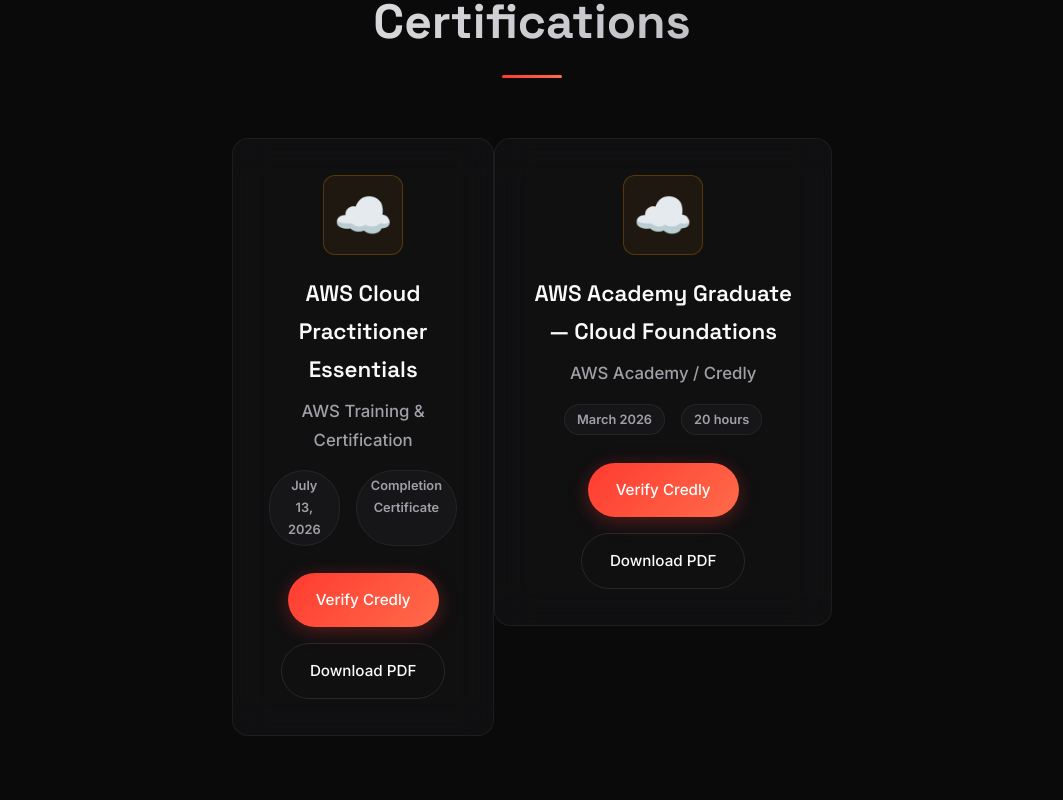
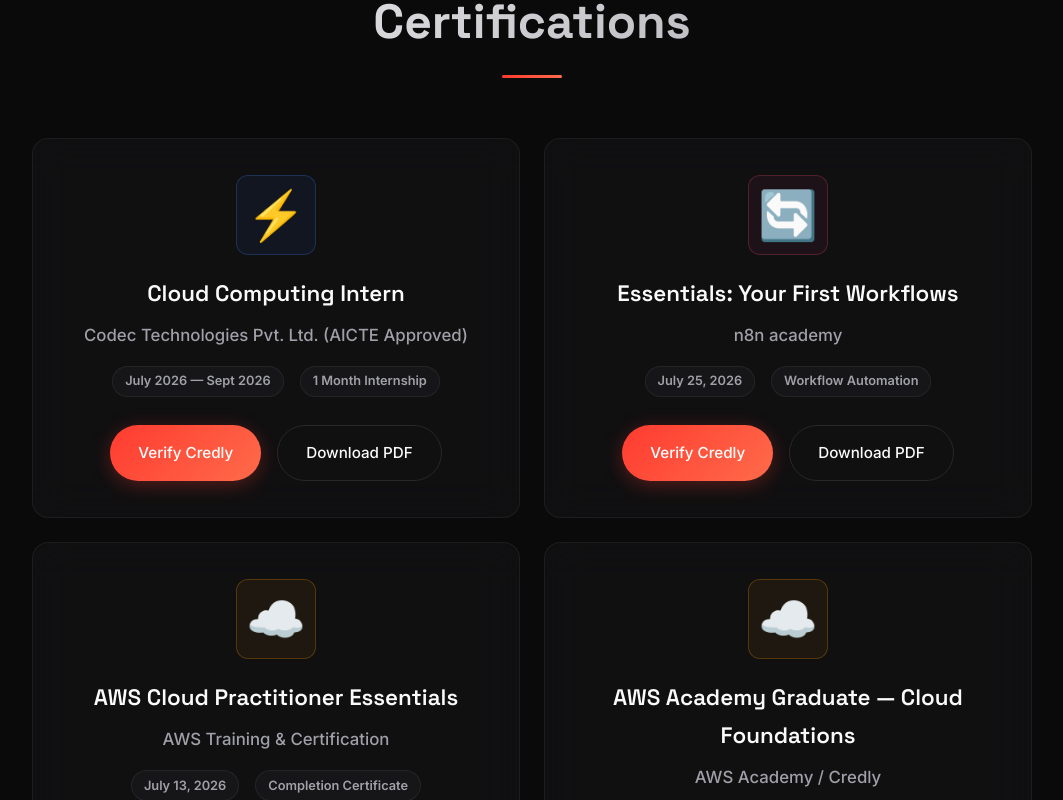
Before and after one commit to vedanshg7572/new-portfolio-, a React (Vite) app: page / in a window 1280 px wide. Shown: the part 7140-7940 px from the top of the page, without its empty margins (108-1171 px from the left). Built offline with nearby package versions, Linux system fonts and the light colour scheme.

Commit message:
feat: add Codec Technologies Internship and n8n Academy certificates with PDFs

```diff
--- a/src/data/portfolio-data.js
+++ b/src/data/portfolio-data.js
@@ -118,6 +118,26 @@
 
 export const certificates = [
   {
+    title: "Cloud Computing Intern",
+    issuer: "Codec Technologies Pvt. Ltd. (AICTE Approved)",
+    date: "July 2026 — Sept 2026",
+    hours: "1 Month Internship",
+    credlyLink: "https://internship.aicte-india.org/",
+    pdfPath: "/assets/codec-internship-certificate.pdf",
+    icon: "⚡",
+    color: "#4285F4",
+  },
+  {
+    title: "Essentials: Your First Workflows",
+    issuer: "n8n academy",
+    date: "July 25, 2026",
+    hours: "Workflow Automation",
+    credlyLink: "https://academy.n8n.io/",
+    pdfPath: "/assets/n8n-workflows-certificate.pdf",
+    icon: "🔄",
+    color: "#EA4B71",
+  },
+  {
     title: "AWS Cloud Practitioner Essentials",
     issuer: "AWS Training & Certification",
     date: "July 13, 2026",
--- a/src/styles/components/certificates.css
+++ b/src/styles/components/certificates.css
@@ -1,8 +1,9 @@
 /* Certifications design */
 .certs-grid {
-  display: flex;
-  justify-content: center;
-  max-width: 600px;
+  display: grid;
+  grid-template-columns: repeat(auto-fit, minmax(320px, 1fr));
+  gap: 24px;
+  max-width: 1000px;
   margin: 0 auto;
 }
 
```
Also changed, not shown: 2 other files (tests, documents, lock files or other folders).
